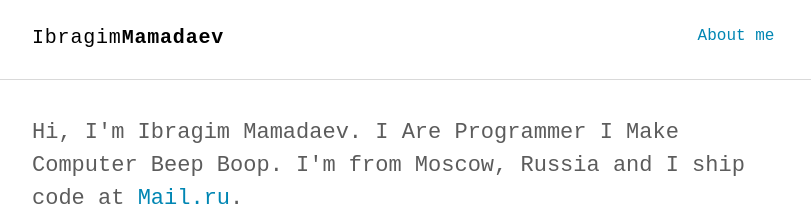
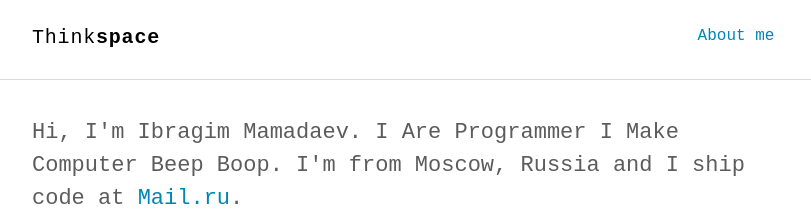
Before and after one commit to ahtubcex/ahtubcex.github.io, a Jekyll site: the page built from index.html, in a window 1280 px wide. Shown: the top 218 px of the page, without its empty margins (232-1043 px from the left). Built offline with Jekyll 4.4.1, drawn with Linux system fonts in a browser that asks for light colours; some web fonts are replaced.

Commit message:
edited config file

```diff
--- a/_config.yml
+++ b/_config.yml
@@ -1,9 +1,9 @@
 # Site settings
-title_left    : "Ibragim"
-title_right   : "Mamadaev" # default: ""
-description   : "Minimalist Ibragim's blog."
-keywords      : "Jekyll, theme, Ibragim, Mamadaev, iOS, ObjectiveC, Swift"
-url           : https://github.com/mamadaev # site url
+title_left    : "Think"
+title_right   : "space" # default: ""
+description   : "Minimalist Jekyll theme for technical writing blog."
+keywords      : "Jekyll, theme, free, download, SEO, blog, web, minimalist, thinkspace"
+url           : https://heiswayi.github.io/thinkspace # site url
 baseurl       : "" # apply repo name like "/myproject" if used under gh-pages branch, else (under master branch) just leave empty/blank
 cover         : "" # image uri like logo/cover image for site seo
 
```
